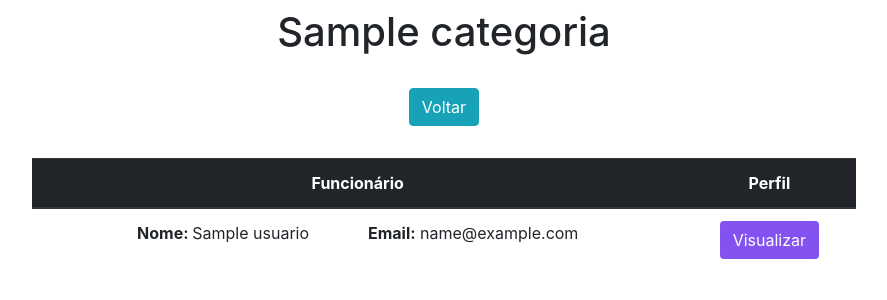
After one commit to ryan-salomao/ProjetoPDS, a Django app: page /view_categoria/1/ in a window 1280 px wide. The commit adds this page. Shown: the top 300 px of the page, without its empty margins (196-1083 px from the left). Run offline with Django 4.2, Linux system fonts and the light colour scheme; tables that the repository leaves empty hold one stand-in row (values such as "Sample post"); some libraries are stand-ins or nearby versions.

Commit message:
add categoria view page

```diff
--- a/app/templates/buscar_servico.html
+++ b/app/templates/buscar_servico.html
@@ -53,7 +53,7 @@
            <tr>
             <td>{{categoria.nome}}</td>
             <td>
-              <a href="." class="btn text-white" style="background-color: #8352F0">Procurar</a>
+              <a href="/view_categoria/{{categoria.id}}/" class="btn text-white" style="background-color: #8352F0">Procurar</a>
             </td>
           </tr>
           {% endfor %}
--- a/app/templates/view.html
+++ b/app/templates/view.html
@@ -1,8 +1,8 @@
 <!DOCTYPE html>
-<html lang="en">
+<html lang="pt-br">
 <head>
     <meta charset="UTF-8">
-    <title>Formulário</title>
+    <title>Usuário</title>
     <link rel="stylesheet" href="https://stackpath.bootstrapcdn.com/bootstrap/4.1.3/css/bootstrap.min.css" integrity="sha384-MCw98/SFnGE8fJT3GXwEOngsV7Zt27NXFoaoApmYm81iuXoPkFOJwJ8ERdknLPMO" crossorigin="anonymous">
     <link rel="stylesheet" href="app/CSS/style.css">
 </head>
--- /dev/null
+++ b/app/templates/view_categoria.html
@@ -0,0 +1,39 @@
+<!DOCTYPE html>
+<html lang="pt-br">
+<head>
+    <meta charset="UTF-8">
+    <title>Categoria</title>
+    <link rel="stylesheet" href="https://stackpath.bootstrapcdn.com/bootstrap/4.1.3/css/bootstrap.min.css" integrity="sha384-MCw98/SFnGE8fJT3GXwEOngsV7Zt27NXFoaoApmYm81iuXoPkFOJwJ8ERdknLPMO" crossorigin="anonymous">
+    <link rel="stylesheet" href="app/CSS/style.css">
+</head>
+<body>
+    <div class="col-8 m-auto pt-2 pb-2 text-center">
+        <h1>{{db.nome}}</h1>
+    </div>
+
+    <div class="col-8 m-auto pt-3 pb-2 text-center">
+        <a href="/buscar_servico" class="btn btn-info">Voltar</a>
+    </div>
+
+    <div class="col-8 m-auto pt-4 pb-2 text-center">
+        <table class="table">
+            <thead class="thead-dark">
+              <tr>
+                <th scope="col">Funcionário</th>
+                <th scope="col">Perfil</th>
+              </tr>
+            </thead>
+            <tbody>
+            {% for funcionario in funcionarios %}
+               <tr>
+                <td><b>Nome: </b>{{funcionario.usuario.nome}}ㅤㅤㅤㅤ<b>Email:</b> {{funcionario.email}}</td>
+                <td>
+                    <a href="/view/{{funcionario.usuario.id}}/" class="btn text-white" style="background-color: #8352F0">Visualizar</a>
+                </td>
+              </tr>
+            {% endfor %}
+            </tbody>
+          </table>
+    </div>
+</body>
+</html>
--- a/app/views.py
+++ b/app/views.py
@@ -34,6 +34,14 @@ def view(request, pk):
     data = {}
     data['db'] = Usuario.objects.get(pk=pk)
     return render(request, 'view.html', data)
+
+def view_categoria(request, pk):
+    data = {}
+    obj = Categoria.objects.get(pk=pk)
+
+    data['db'] = obj
+    data['funcionarios'] = obj.funcionario_set.all()
+    return render(request, 'view_categoria.html', data)
 
 def pesquisas(request):
     data = {}
--- a/project/urls.py
+++ b/project/urls.py
@@ -16,7 +16,7 @@ Including another URLconf
 """
 from django.contrib import admin
 from django.urls import path
-from app.views import home, form, pesquisas, pesquisa, create, createuser, view, geo, geo_result, pesquisa_result, favoritos, favoritar, desfavoritar, filtro, feedback_user, buscar_servico
+from app.views import home, form, pesquisas, pesquisa, create, createuser, view, geo, geo_result, pesquisa_result, favoritos, favoritar, desfavoritar, filtro, feedback_user, buscar_servico, view_categoria
 
 urlpatterns = [
     path('admin/', admin.site.urls),
@@ -28,6 +28,7 @@ urlpatterns = [
     path('createuser/', createuser, name='createuser'),
     path('pesquisa_result/', pesquisa_result, name='pesquisa_result'),
     path('view/<int:pk>/', view, name='view'),
+    path('view_categoria/<int:pk>/', view_categoria, name='view_categoria'),
     path('geo/', geo, name='geo'),
     path('geo/<int:pk>/', geo_result, name='geo_result'),
     path('filtro/', filtro, name='filtro'),
```
